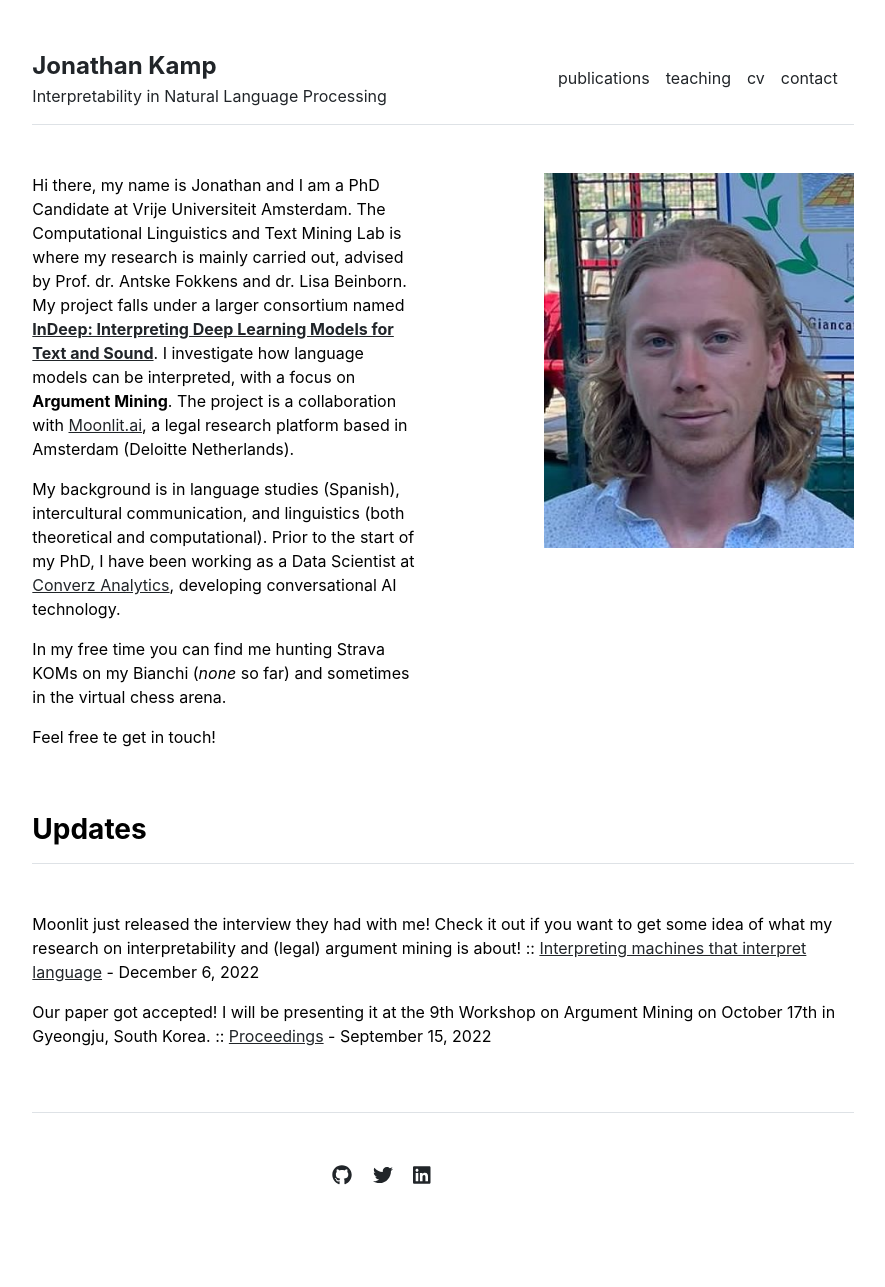
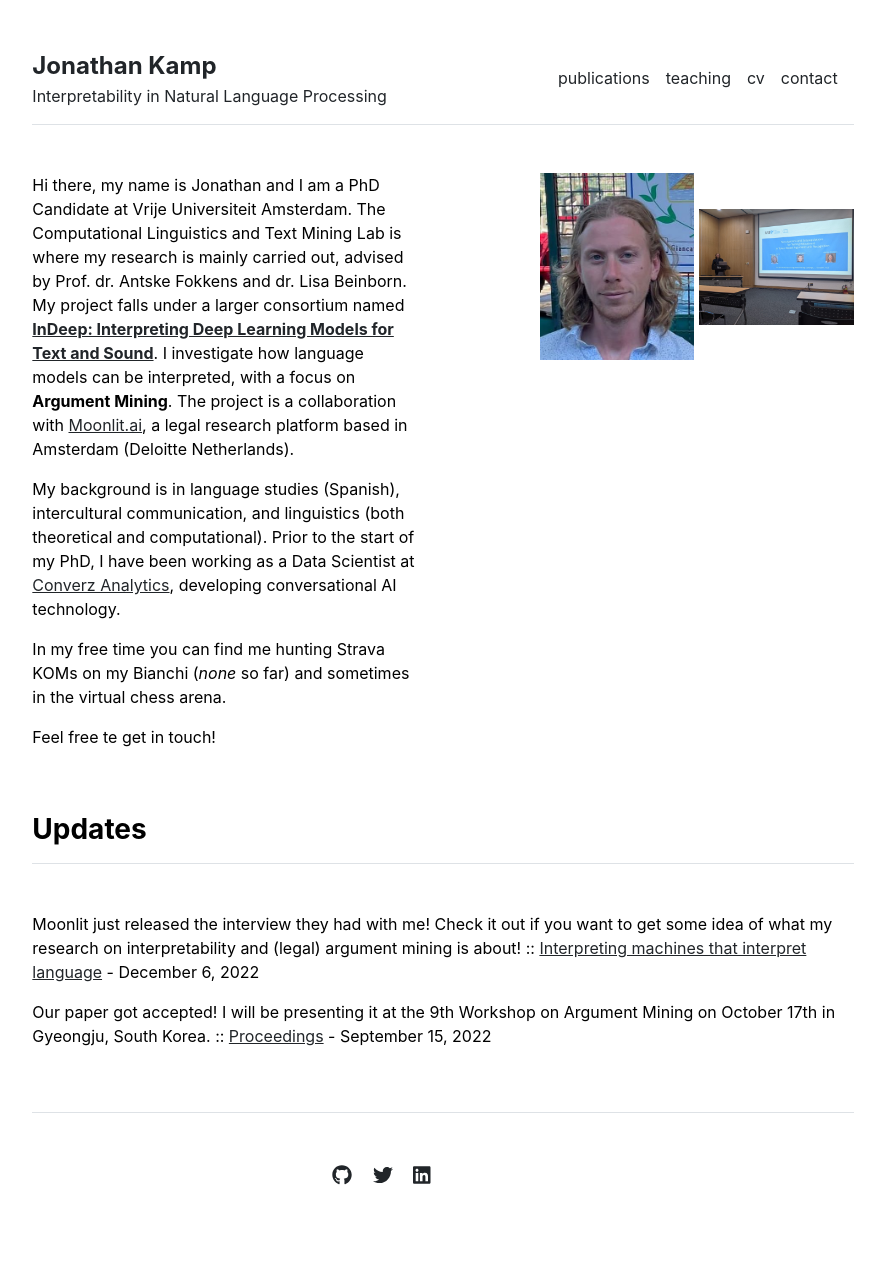
Before and after one commit to jbkamp/jbkamp.github.io, a Jekyll site: the page built from index.md, in a window 1280 px wide. Shown: the whole page, without its empty margins (197-1082 px from the left). Built offline with Jekyll 4.4.1, drawn with Linux system fonts in a browser that asks for light colours.

Commit message:
added image and rescaled

```diff
--- a/_layouts/home.html
+++ b/_layouts/home.html
@@ -9,7 +9,8 @@ layout: default
   </div>
   <div class="col-md-6">
     <div style="text-align: right;">
-	<img src="{{ site.github.url }}/assets/img/profilepicture.jpeg" alt="Home" width="80%" />
+	<img src="{{ site.github.url }}/assets/img/profilepicture.jpeg" alt="Home" width="40%" />
+	<img src="{{ site.github.url }}/assets/img/presenting.jpeg" alt="Home" width="40%" />
     </div>
   </div>
 </div>
```
Also changed, not shown: assets/img/presenting.jpeg (added).
